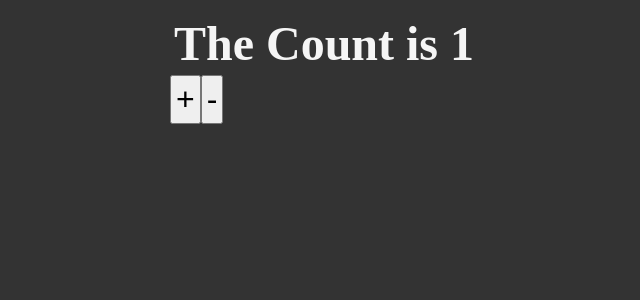
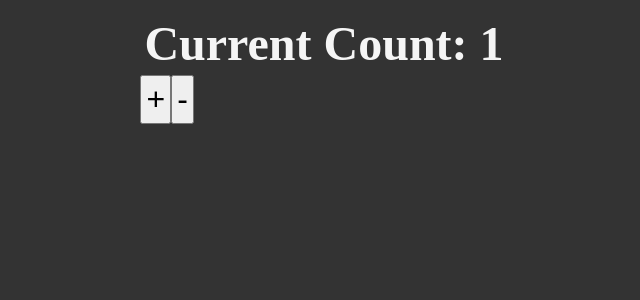
Before and after one commit to wakabibrian/react-typescript-project, a React (Vite) app: page / in a window 1280 px wide. Shown: the top 300 px of the page, without its empty margins (316-956 px from the left). Built offline with nearby package versions, Linux system fonts and the light colour scheme.

Commit message:
feat: Add initial state - useReducer

```diff
--- a/src/App.tsx
+++ b/src/App.tsx
@@ -1,6 +1,5 @@
 // import Heading from "./components/Heading";
 // import Section from "./components/Section";
-import { useState } from "react";
 import Counter from "./components/Counter";
 // import List from "./components/List";
 
@@ -29,7 +28,7 @@
 // const myNum: number = 37;
 
 function App() {
-  const [count, setCount] = useState<number>(1);
+  // const [count, setCount] = useState<number>(1);
   // const [count, setCount] = useState<number>(0);
   // const [users, setUsers] = useState<User[] | null>(null);
 
@@ -60,7 +59,9 @@
     <>
       {/* <Heading title="Hello" /> */}
       {/* <Section title="Different Title">This is my section</Section> */}
-      <Counter setCount={setCount}>The Count is {count}</Counter>
+      <>
+        <Counter>{(num: number) => <>Current Count: {num}</>}</Counter>
+      </>
       {/* <List
         items={["🍵 Coffee", "🌮 Tacos", "💻 Code"]}
         render={(item: string) => <span className="gold">{item}</span>}
--- a/src/components/Counter.tsx
+++ b/src/components/Counter.tsx
@@ -1,16 +1,22 @@
-import { ReactNode } from "react";
+import { ReactNode, useState, useReducer } from "react";
 
-type CounterProps = {
-  children: ReactNode;
-  setCount: React.Dispatch<React.SetStateAction<number>>;
+type ChildrenType = {
+  children: (num: number) => ReactNode;
 };
 
-const Counter = ({ children, setCount }: CounterProps) => {
+const initState = { count: 0 };
+
+const Counter = ({ children }: ChildrenType) => {
+  const [count, setCount] = useState<number>(1);
+
+  const increment = () => setCount((prev) => prev + 1);
+  const decrement = () => setCount((prev) => prev - 1);
+
   return (
     <>
-      <h1>{children}</h1>
-      <button onClick={() => setCount((prev) => prev + 1)}>+</button>
-      <button onClick={() => setCount((prev) => prev - 1)}>-</button>
+      <h1>{children(count)}</h1>
+      <button onClick={increment}>+</button>
+      <button onClick={decrement}>-</button>
     </>
   );
 };
```
